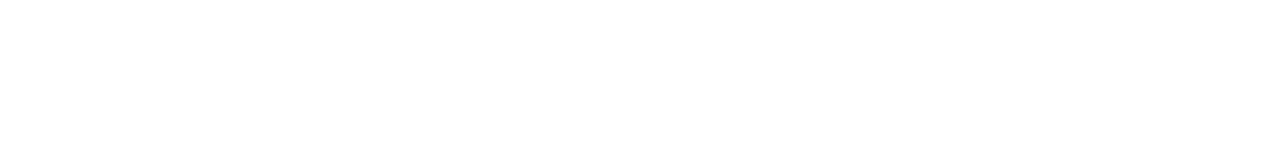
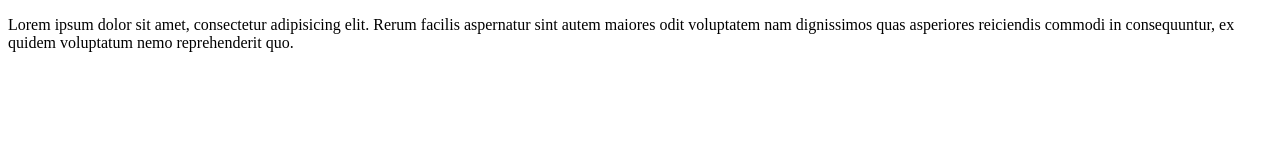
Before and after one commit to yeshu15/upcode-exercises, a plain HTML site: page index.html in a window 1280 px wide. Drawn offline with Linux system fonts and the light colour scheme.

Commit message:
added some text to my file

```diff
--- a/index.html
+++ b/index.html
@@ -6,6 +6,6 @@
     <title>Document</title>
 </head>
 <body>
-
+    <p>Lorem ipsum dolor sit amet, consectetur adipisicing elit. Rerum facilis aspernatur sint autem maiores odit voluptatem nam dignissimos quas asperiores reiciendis commodi in consequuntur, ex quidem voluptatum nemo reprehenderit quo.</p>
 </body>
 </html>
```
